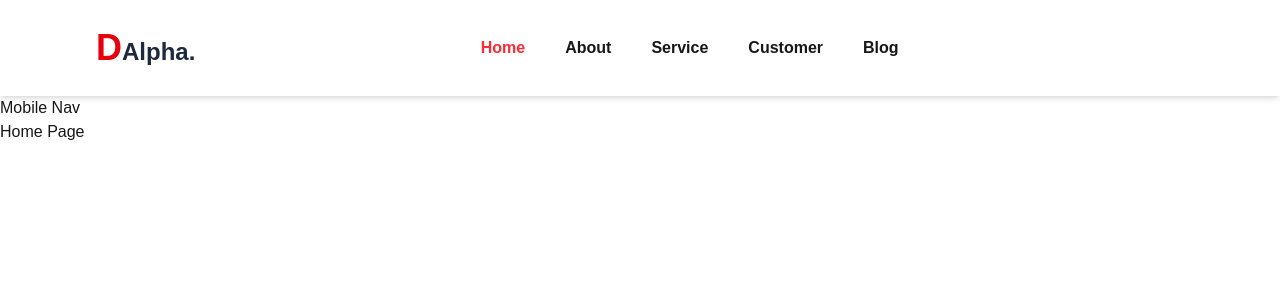
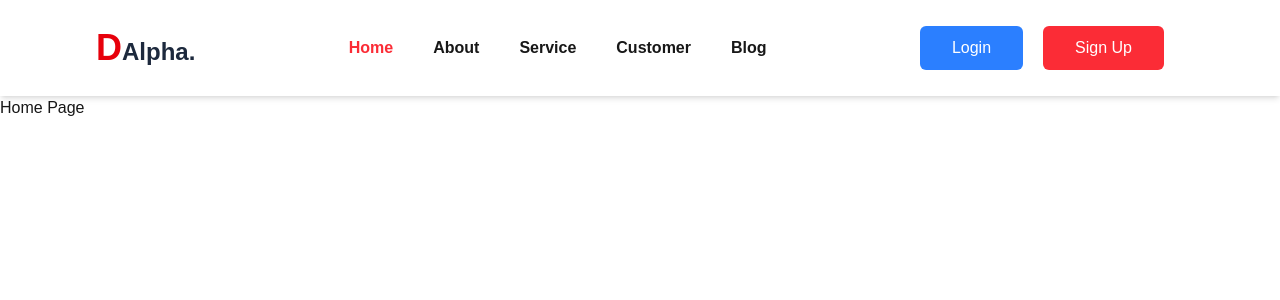
Before and after one commit to azizul96/agency, a Next.js app: page / in a window 1280 px wide. Shown: the top 300 px of the page. Built offline with nearby package versions, Linux system fonts and the light colour scheme.

Commit message:
Navbar Done

```diff
--- a/app/components/Button/ButtonBlue.jsx
+++ b/app/components/Button/ButtonBlue.jsx
@@ -0,0 +1,15 @@
+import React from 'react';
+
+
+
+const ButtonBlue = ({text}) => {
+  return (
+    <button className='rounded-md px-4 py-1 text-base md:px-8 md:py-2.5 overflow-hidden group bg-blue-500 relative hover:bg-gradient-to-r hover:from-blue-500 hover:to-blue-400 text-white hover:ring-2 hover:ring-offset-2 hover:ring-blue-400 transition-all ease-out duration-300'>
+      <span className='absolute right-0 w-8 h-32 -mt-12 transition-all duration-1000 transform translate-x-12 group-hover:translate-x-40 bg-white opacity-10 rotate-12 ease'></span>
+      <span className='relative'>{text}</span>
+
+    </button>
+  );
+};
+
+export default ButtonBlue;
--- a/app/components/Button/ButtonRed.jsx
+++ b/app/components/Button/ButtonRed.jsx
@@ -0,0 +1,13 @@
+import React from 'react';
+
+const ButtonRed = ({text}) => {
+  return (
+    <button className='rounded-md px-4 py-1 text-base md:px-8 md:py-2.5 overflow-hidden group bg-red-500 relative hover:bg-gradient-to-r hover:from-red-500 hover:to-red-400 text-white hover:ring-2 hover:ring-offset-2 hover:ring-red-400 transition-all ease-out duration-300'>
+      <span className='absolute right-0 w-8 h-32 -mt-12 transition-all duration-1000 transform translate-x-12 group-hover:translate-x-40 bg-white opacity-10 rotate-12 ease'></span>
+      <span className='relative'>{text}</span>
+
+    </button>
+  );
+};
+
+export default ButtonRed;
--- a/app/components/Navigation/MobileNav.jsx
+++ b/app/components/Navigation/MobileNav.jsx
@@ -1,9 +1,32 @@
+import { XMarkIcon } from '@heroicons/react/24/solid';
+import Link from 'next/link';
 import React from 'react';
 
-const MobileNav = () => {
+const MobileNav = ({nav, closeNav}) => {
+
+  const navOpenStyle = nav?"translate-x-0": "translate-x-[-100%]"
+
   return (
-    <div>
-      <p>Mobile Nav</p>
+    <div className={`transform transition-all ${navOpenStyle} duration-700 fixed top-0 left-0 z-[200] h-[100vh] right-0 bottom-0 bg-[#6d096b] `}>
+      <XMarkIcon onClick={closeNav} className='w-[2rem] h-[2rem] absolute top-[2rem] text-white z-[202] right-[2rem] '/>
+
+      <ul className=' relative z-[201] space-y-10 flex flex-col justify-center h-[100%] items-center '>
+            <li className='text-2xl font-bold cursor-pointer  text-yellow-300'>
+              <Link href="/">Home</Link>
+            </li>
+            <li className='text-2xl font-bold cursor-pointer text-white hover:text-yellow-300 transition-all duration-200'>
+              <Link href="/">About</Link>
+            </li>
+            <li className='text-2xl font-bold cursor-pointer text-white hover:text-yellow-300 transition-all duration-200'>
+              <Link href="/">Service</Link>
+            </li>
+            <li className='text-2xl font-bold cursor-pointer text-white hover:text-yellow-300 transition-all duration-200'>
+              <Link href="/">Customer</Link>
+            </li>
+            <li className='text-2xl font-bold cursor-pointer text-white hover:text-yellow-300 transition-all duration-200'>
+              <Link href="/">Blog</Link>
+            </li>
+          </ul>
     </div>
   );
 };
--- a/app/components/Navigation/Nav.jsx
+++ b/app/components/Navigation/Nav.jsx
@@ -1,7 +1,12 @@
 import Link from 'next/link';
 import React from 'react';
+import ButtonBlue from '../Button/ButtonBlue';
+import ButtonRed from '../Button/ButtonRed';
+import Bars3BottomRightIcon, { Bars3BottomLeftIcon } from "@heroicons/react/24/solid"
+const Nav = ({openNav}) => {
 
-const Nav = () => {
+
+
   return (
     <div>
       <div className='h-[12vh] bg-white shadow-md'>
@@ -27,9 +32,13 @@ const Nav = () => {
               <Link href="/">Blog</Link>
             </li>
           </ul>
+
           <div className='flex items-center space-x-2 md:space-x-5'>
-            {/* {Login In} */}
-            {/* {Sign Up} */}
+            <ButtonBlue text="Login"/>
+            <ButtonRed text="Sign Up"/>
+            <Bars3BottomLeftIcon onClick={openNav} className='w-[1.5rem] lg:hidden h-[1.5rem] text-slate-900 cursor-pointer'/>
+
+
           </div>
         </div>
 
--- a/app/components/Navigation/ResponsiveNav.jsx
+++ b/app/components/Navigation/ResponsiveNav.jsx
@@ -1,12 +1,18 @@
-import React from 'react';
+"use client"
+import React, { useState } from 'react';
 import Nav from './Nav';
 import MobileNav from './MobileNav';
 
 const ResponsiveNav = () => {
+
+  const [showNav, setShowNav] = useState(false)
+  const showNavHandler = () => setShowNav(true)
+  const closeNavHandler = () => setShowNav(false)
+
   return (
     <div>
-      <Nav/>
-      <MobileNav/>
+      <Nav openNav={showNavHandler}/>
+      <MobileNav nav={showNav} closeNav={closeNavHandler}/>
     </div>
   );
 };
--- a/package.json
+++ b/package.json
@@ -9,9 +9,10 @@
     "lint": "next lint"
   },
   "dependencies": {
+    "@heroicons/react": "^2.2.0",
+    "next": "15.2.4",
     "react": "^19.0.0",
-    "react-dom": "^19.0.0",
-    "next": "15.2.4"
+    "react-dom": "^19.0.0"
   },
   "devDependencies": {
     "@tailwindcss/postcss": "^4",
```
Also changed, not shown: 1 other file (tests, documents, lock files or other folders).
